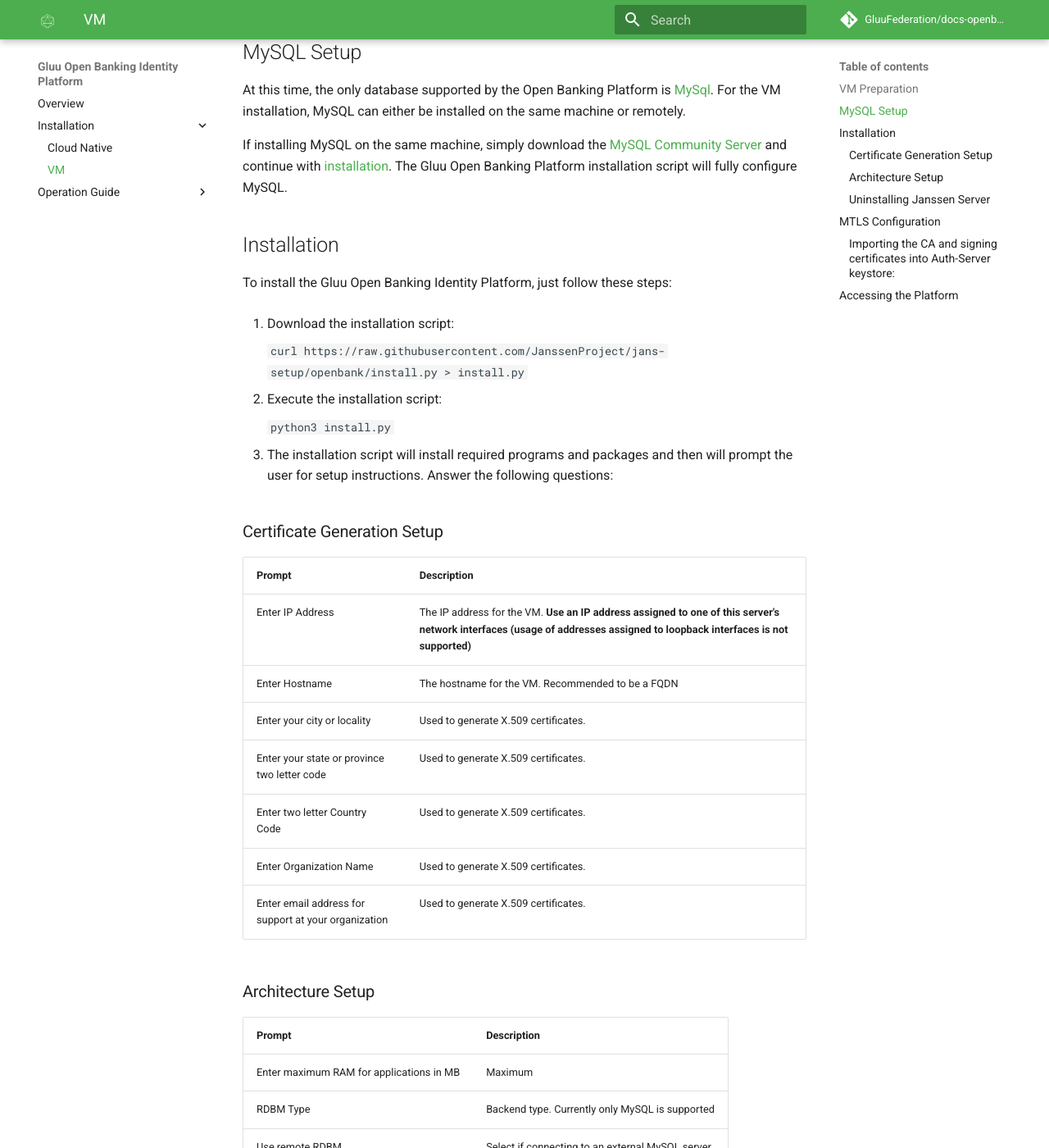
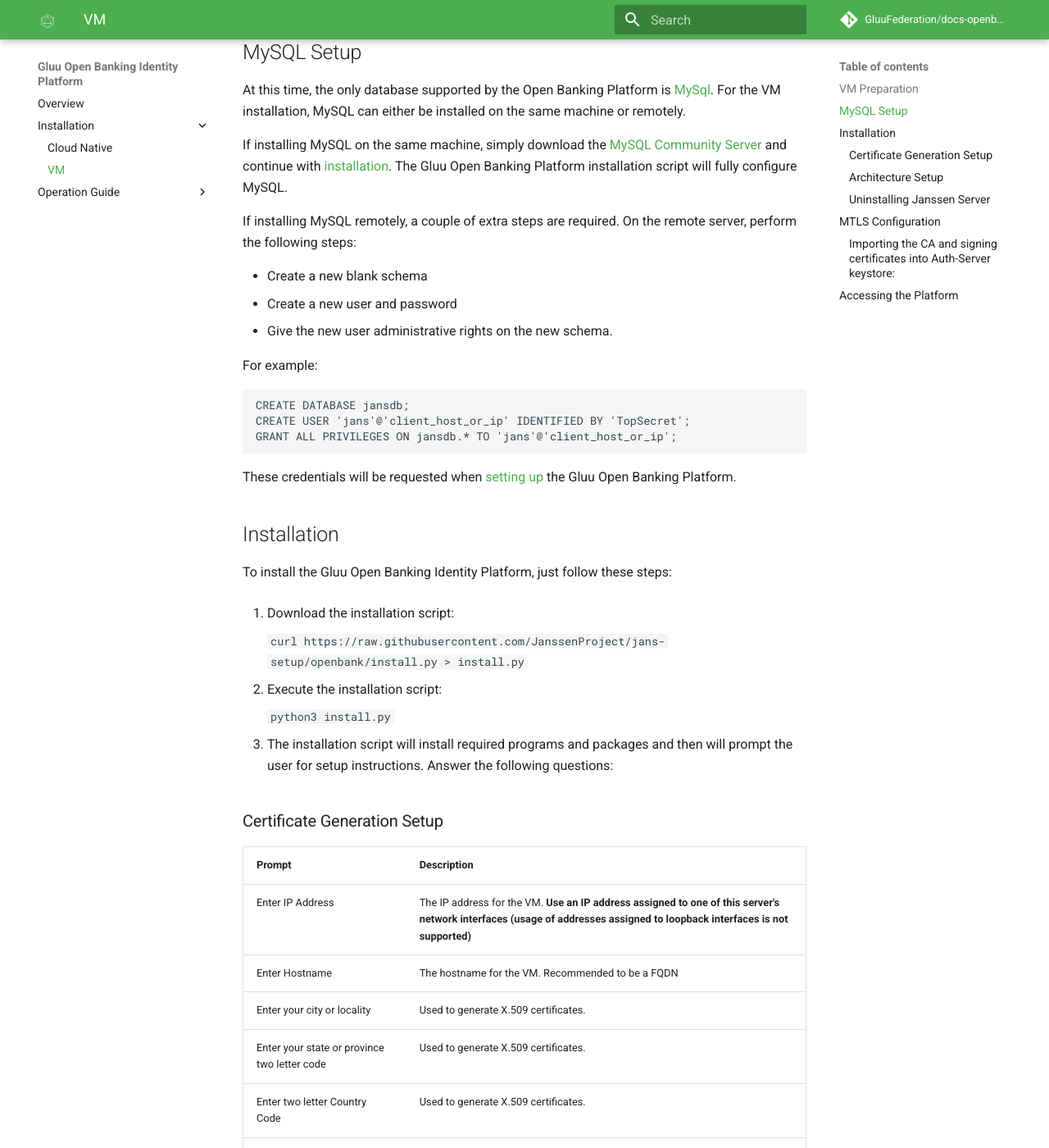
Before and after one commit to GluuFederation/docs-openbanking-prod, an MkDocs documentation site: the page built from docs/source/install-vm.md, in a window 1280 px wide and 1400 px high, scrolled down 602 px. Shown: the whole window at 82% size. Built offline with MkDocs 1.6.1 and Material for MkDocs 9.7.7, drawn with Linux system fonts in a browser that asks for light colours; comment, search, counter and statistics services are not loaded; some of the changed text lies outside the part shown.

Commit message:
Added remote MySQL instructions

````diff
--- a/docs/source/install-vm.md
+++ b/docs/source/install-vm.md
@@ -21,6 +21,22 @@ The Gluu Open Banking Identity Platform can be installed on one of the following
 At this time, the only database supported by the Open Banking Platform is [MySql](https://www.mysql.com/). For the VM installation, MySQL can either be installed on the same machine or remotely.
 
 If installing MySQL on the same machine, simply download the [MySQL Community Server](https://dev.mysql.com/downloads/mysql/) and continue with [installation](#installation). The Gluu Open Banking Platform installation script will fully configure MySQL.
+
+If installing MySQL remotely, a couple of extra steps are required. On the remote server, perform the following steps:
+
+- Create a new blank schema
+- Create a new user and password
+- Give the new user administrative rights on the new schema.
+
+For example:
+
+```
+CREATE DATABASE jansdb;
+CREATE USER 'jans'@'client_host_or_ip' IDENTIFIED BY 'TopSecret';
+GRANT ALL PRIVILEGES ON jansdb.* TO 'jans'@'client_host_or_ip';
+```
+
+These credentials will be requested when [setting up](#architecture-setup) the Gluu Open Banking Platform.
 
 ## Installation
 
@@ -57,9 +73,9 @@ To install the Gluu Open Banking Identity Platform, just follow these steps:
 | Use remote RDBM | Select if connecting to an external MySQL server |
 | MySQL Host | Remote RDBM: Hostname of RDBM Server |
 | MySQL Port | Remote RDBM : Port for RDBM Server |
-| Jans Database | Name of empty schema set up in MySQL Server |
-| Jans Database Username | Name of OB Platform user in MySQL server |
-| Jans Database Password | Password for OB Platform user in MySQL server |
+| Jans Database | Name of empty schema set up in [MySQL Server](#mysql-setup) |
+| Jans Database Username | Name of OB Platform user in [MySQL Server](#mysql-setup) |
+| Jans Database Password | Password for OB Platform user in [MySQL Server](#mysql-setup) |
 | Use external key | If yes, link to an external Open Banking key file |
 
 ### Uninstalling Janssen Server
````
